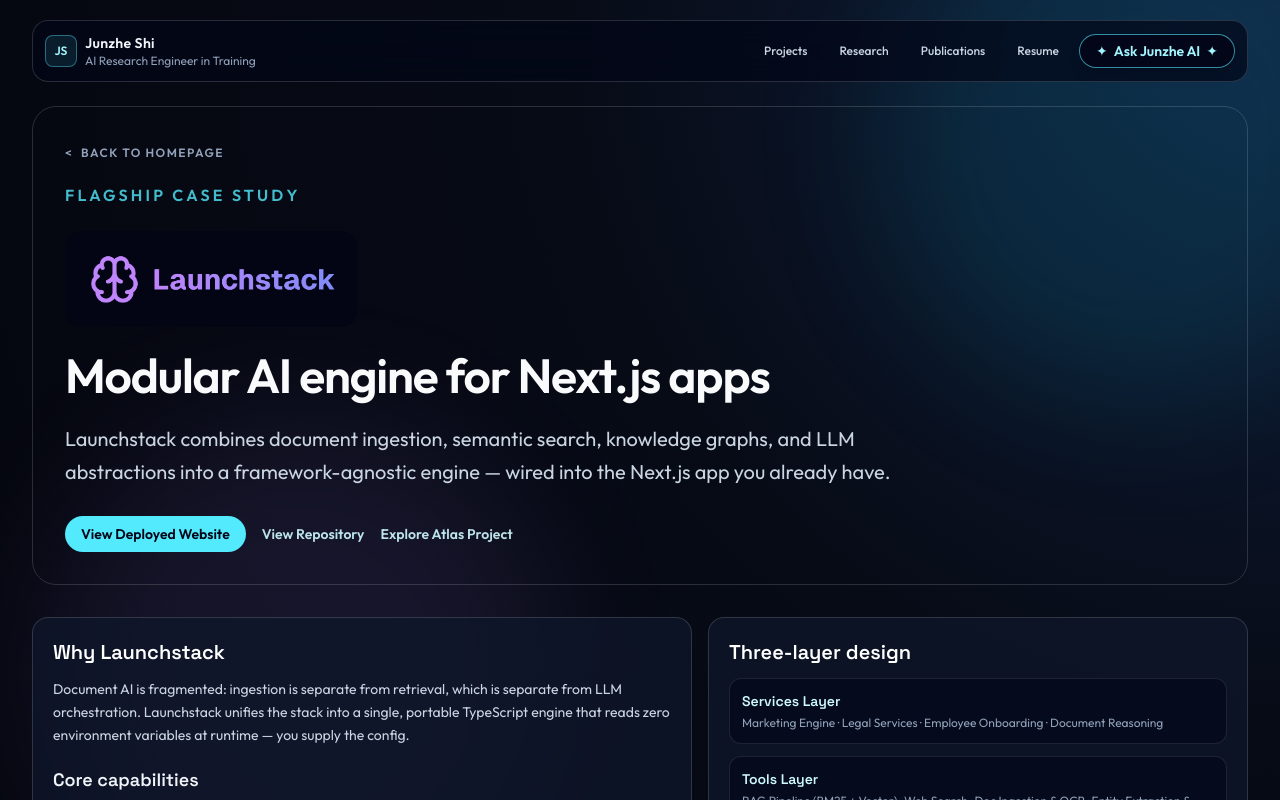
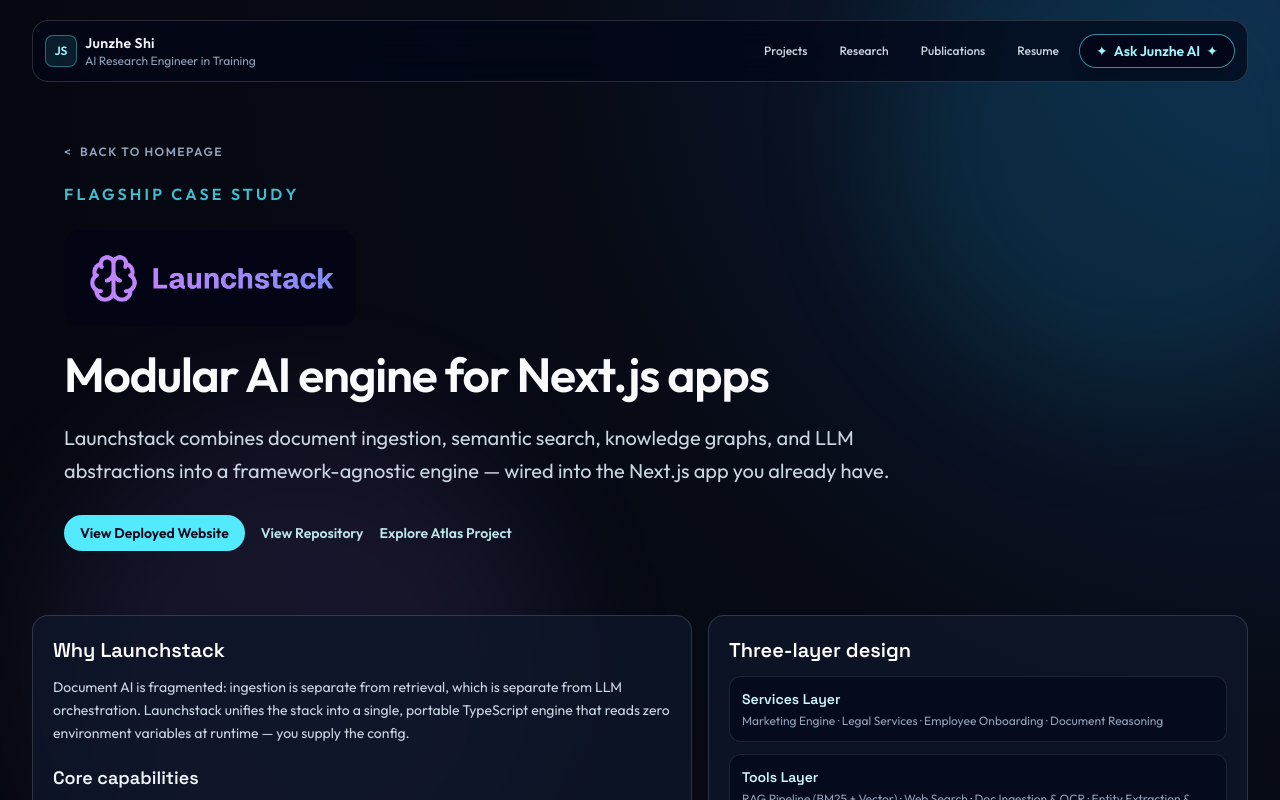
Before and after one commit to JunzheShi0702/personal-website, a React (Vite) app in the folder client/: page /projects/pdr-ai in a window 1280 px wide. Shown: the top 800 px of the page. Built offline with nearby package versions, Linux system fonts and the light colour scheme.

Commit message:
Remove border from PDR title section

```diff
--- a/client/src/pages/PdrCaseStudyPage.tsx
+++ b/client/src/pages/PdrCaseStudyPage.tsx
@@ -28,7 +28,7 @@ const workflowSteps = [
 export function PdrCaseStudyPage() {
   return (
     <div className="space-y-8">
-      <section className="rounded-3xl border border-white/15 p-6 md:p-8">
+      <section className="rounded-3xl p-6 md:p-8">
         <a
           href="/"
           className="inline-flex items-center gap-2 text-xs font-semibold uppercase tracking-[0.12em] text-slate-400 transition hover:text-cyan-100"
```
